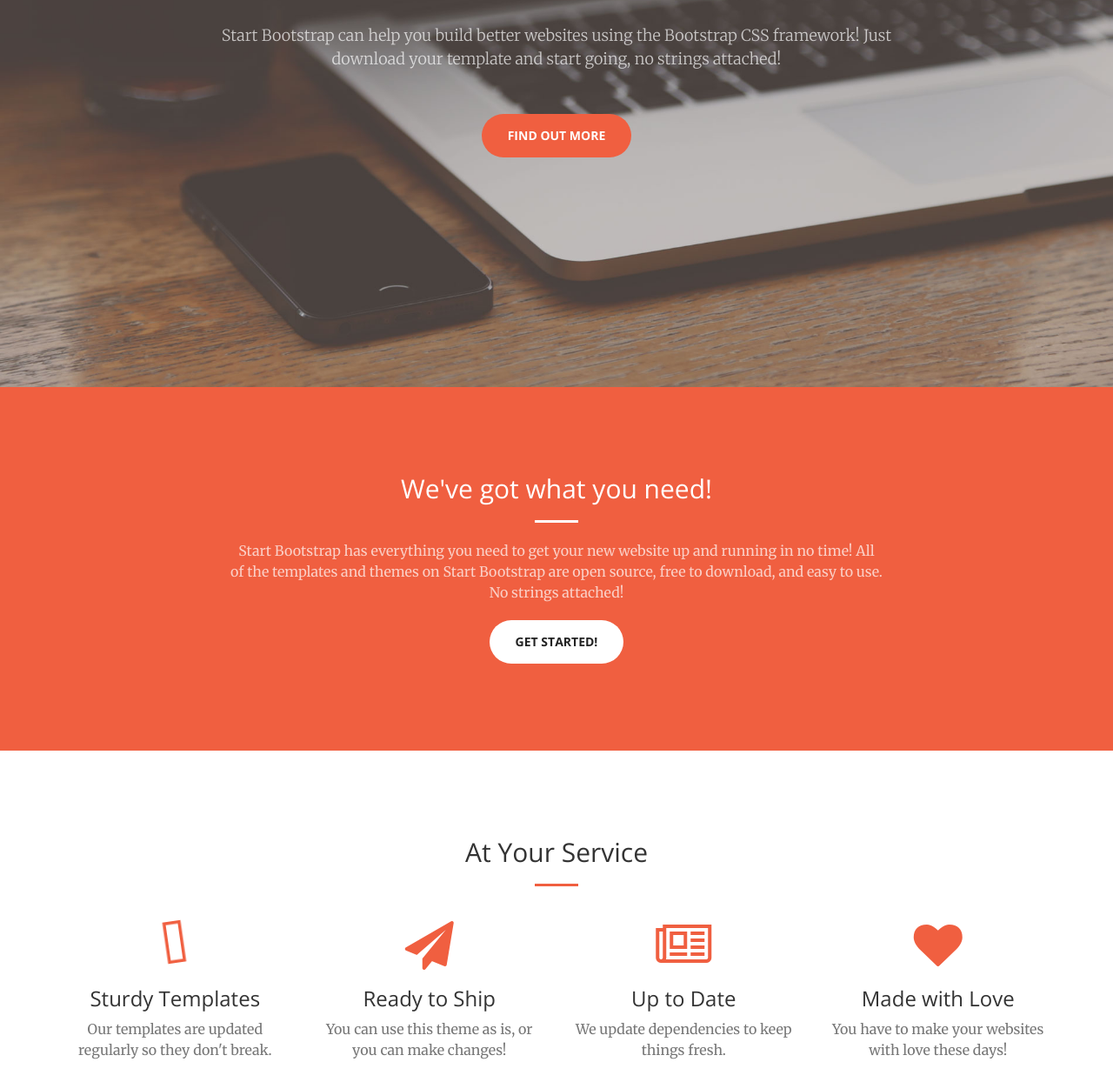
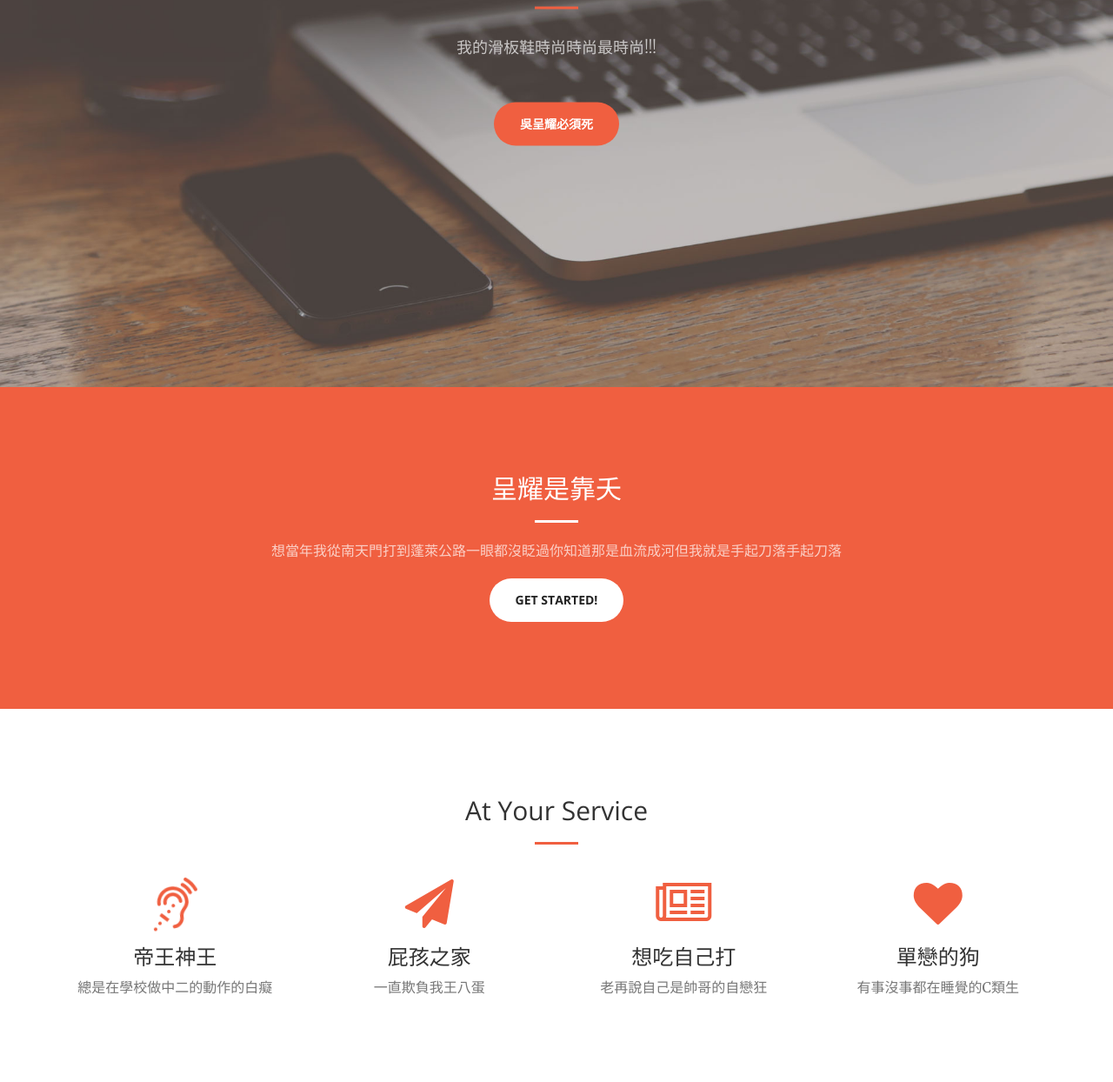
Before and after one commit to johnny0628/-, a website: page creative/index.html in a window 1280 px wide. Shown: the part 355-1599 px from the top of the page at 87% size. Drawn offline with nearby package versions, Linux system fonts and the light colour scheme.

Commit message:
Add files via upload

```diff
--- a/creative/index.html
+++ b/creative/index.html
@@ -73,8 +73,8 @@
             <div class="header-content-inner">
                 <h1 id="homeHeading">希巴魯媽</h1>
                 <hr>
-                <p>Start Bootstrap can help you build better websites using the Bootstrap CSS framework! Just download your template and start going, no strings attached!</p>
-                <a href="#about" class="btn btn-primary btn-xl page-scroll">Find Out More</a>
+                <p>我的滑板鞋時尚時尚最時尚!!!</p>
+                <a href="#about" class="btn btn-primary btn-xl page-scroll">吳呈耀必須死</a>
             </div>
         </div>
     </header>
@@ -83,9 +83,9 @@
         <div class="container">
             <div class="row">
                 <div class="col-lg-8 col-lg-offset-2 text-center">
-                    <h2 class="section-heading">We've got what you need!</h2>
+                    <h2 class="section-heading">呈耀是靠夭</h2>
                     <hr class="light">
-                    <p class="text-faded">Start Bootstrap has everything you need to get your new website up and running in no time! All of the templates and themes on Start Bootstrap are open source, free to download, and easy to use. No strings attached!</p>
+                    <p class="text-faded">想當年我從南天門打到蓬萊公路一眼都沒眨過你知道那是血流成河但我就是手起刀落手起刀落</p>
                     <a href="#services" class="page-scroll btn btn-default btn-xl sr-button">Get Started!</a>
                 </div>
             </div>
@@ -105,30 +105,30 @@
             <div class="row">
                 <div class="col-lg-3 col-md-6 text-center">
                     <div class="service-box">
-                        <i class="fa fa-4x fa-free-code-camp text-primary sr-icons fa-spin"></i>
-                        <h3>Sturdy Templates</h3>
-                        <p class="text-muted">Our templates are updated regularly so they don't break.</p>
+                        <i class="fa fa-4x fa fa-assistive-listening-systems text-primary sr-icons fa-spin"></i>
+                        <h3>帝王神王</h3>
+                        <p class="text-muted">總是在學校做中二的動作的白癡</p>
                     </div>
                 </div>
                 <div class="col-lg-3 col-md-6 text-center">
                     <div class="service-box">
                         <i class="fa fa-4x fa-paper-plane text-primary sr-icons"></i>
-                        <h3>Ready to Ship</h3>
-                        <p class="text-muted">You can use this theme as is, or you can make changes!</p>
+                        <h3>屁孩之家</h3>
+                        <p class="text-muted">一直欺負我王八蛋</p>
                     </div>
                 </div>
                 <div class="col-lg-3 col-md-6 text-center">
                     <div class="service-box">
                         <i class="fa fa-4x fa-newspaper-o text-primary sr-icons"></i>
-                        <h3>Up to Date</h3>
-                        <p class="text-muted">We update dependencies to keep things fresh.</p>
+                        <h3>想吃自己打</h3>
+                        <p class="text-muted">老再說自己是帥哥的自戀狂</p>
                     </div>
                 </div>
                 <div class="col-lg-3 col-md-6 text-center">
                     <div class="service-box">
                         <i class="fa fa-4x fa-heart text-primary sr-icons"></i>
-                        <h3>Made with Love</h3>
-                        <p class="text-muted">You have to make your websites with love these days!</p>
+                        <h3>單戀的狗</h3>
+                        <p class="text-muted">有事沒事都在睡覺的C類生</p>
                     </div>
                 </div>
             </div>
```
Also changed, not shown: creative/img/portfolio/thumbnails/1.jpg, creative/img/portfolio/thumbnails/2.jpg.
